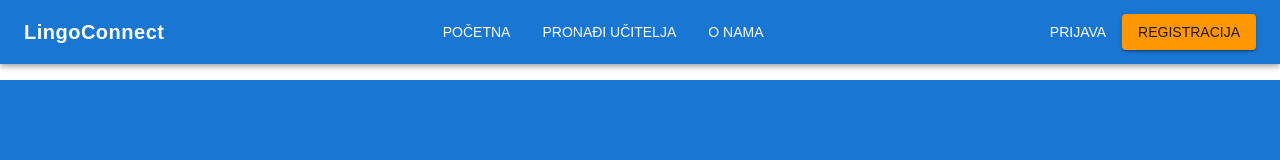
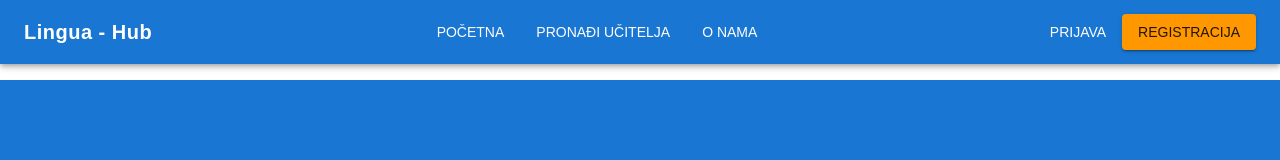
Before and after one commit to Prof-Redzo/lingua-hub, a React (Vite) app in the folder frontend/: page / in a window 1280 px wide. Shown: the top 160 px of the page. Built offline with nearby package versions, Linux system fonts and the light colour scheme.

Commit message:
Add Navbar fix.

```diff
--- a/frontend/src/components/Navbar.jsx
+++ b/frontend/src/components/Navbar.jsx
@@ -28,7 +28,7 @@ export default function Navbar() {
               letterSpacing: 0.5,
             }}
           >
-            LingoConnect
+            Lingua - Hub
           </Typography>
         </Box>
 
```
